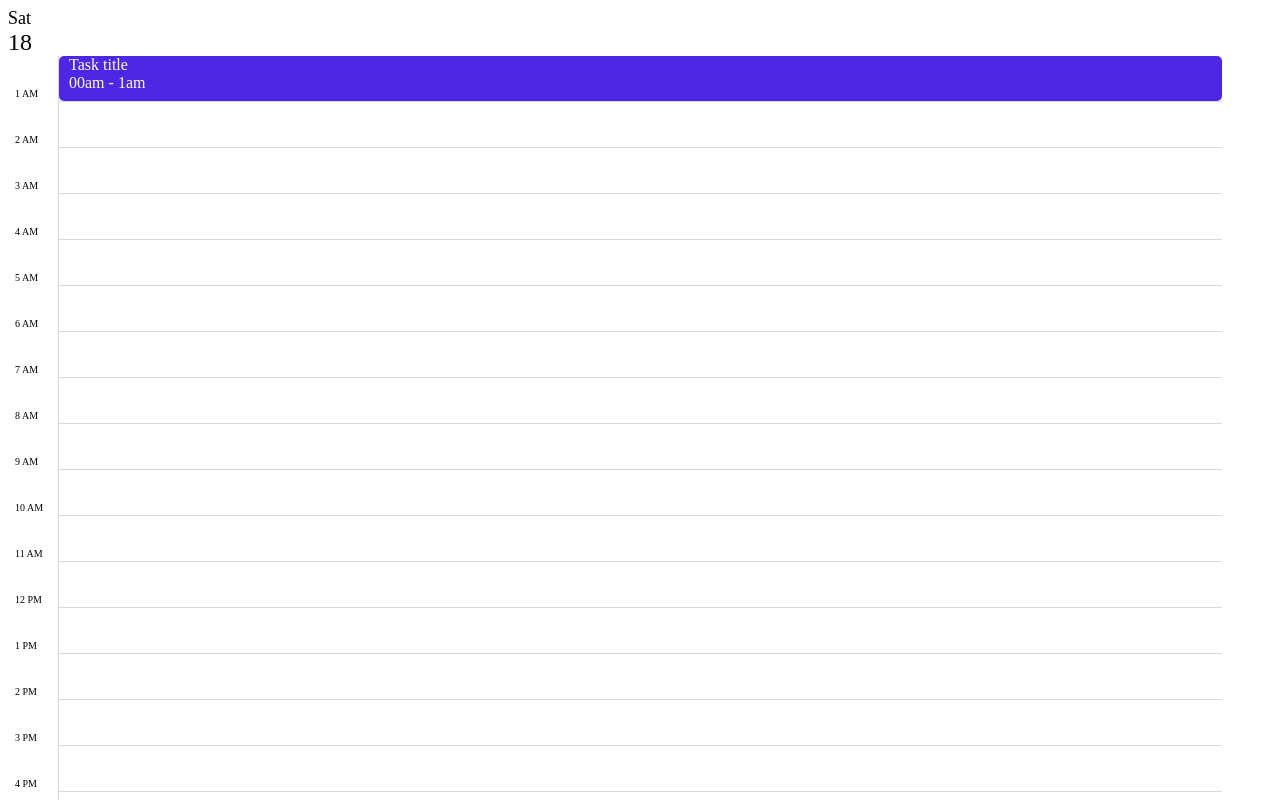
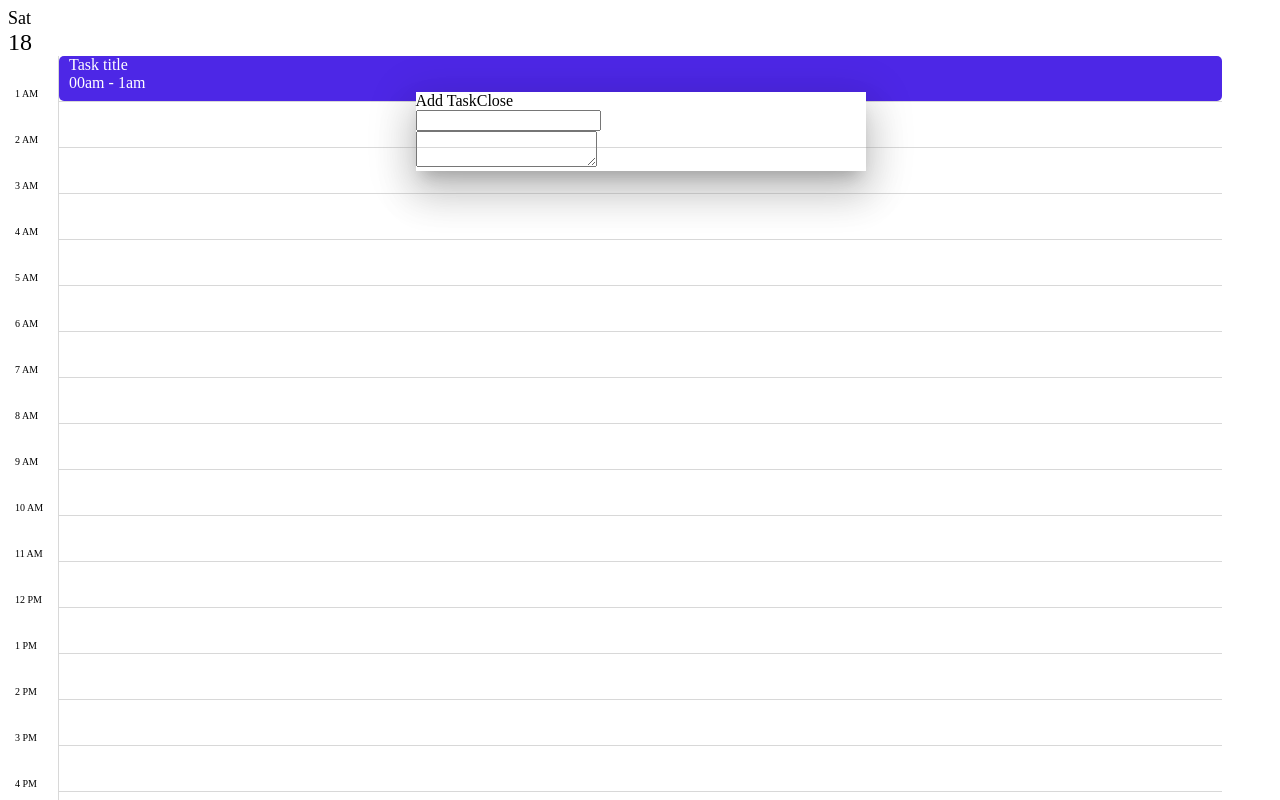
Before and after one commit to Ramu-Narasinga/FoqusMap-FE, an Angular app: page /dashboard in a window 1280 px wide. Both pictures are taken after a click on the element "1 AM". Shown: the top 800 px of the page. Built offline with nearby package versions, Linux system fonts and the light colour scheme.

Commit message:
working on time line moda

```diff
--- a/package.json
+++ b/package.json
@@ -18,6 +18,7 @@
     "@angular/platform-browser": "~12.2.0",
     "@angular/platform-browser-dynamic": "~12.2.0",
     "@angular/router": "~12.2.0",
+    "ng-pick-datetime": "^7.0.0",
     "rxjs": "~6.6.0",
     "tslib": "^2.3.0",
     "zone.js": "~0.11.4"
--- a/src/app/timeline/components/timeline-task-modal/timeline-task-modal.component.html
+++ b/src/app/timeline/components/timeline-task-modal/timeline-task-modal.component.html
@@ -0,0 +1,17 @@
+<div class="timeline-modal">
+
+  <div class="timeline-modal-header-title">
+    <span>Add Task</span>
+    <span>Close</span>
+  </div>
+
+  <div class="timeline-modal-body-container">
+    <div class="tlm-title-inp">
+      <input type="text" />
+    </div>
+    <div class="tlm-description-inp">
+      <textarea type="text"></textarea>
+    </div>
+  </div>
+
+</div>
--- a/src/app/timeline/components/timeline-task-modal/timeline-task-modal.component.scss
+++ b/src/app/timeline/components/timeline-task-modal/timeline-task-modal.component.scss
@@ -0,0 +1,12 @@
+.timeline-modal {
+  box-shadow: 0px 24px 38px 3px rgb(0 0 0 / 14%), 0px 9px 46px 8px rgb(0 0 0 / 12%), 0px 11px 15px -7px rgb(0 0 0 / 20%);
+  background: white;
+  position: relative;
+  top: 0;
+  width: 450px;
+  display: block;
+  margin: 0 auto;
+  .timeline-modal-header-title {
+    color: black;
+  }
+}
--- a/src/app/timeline/components/timeline-task/timeline-task.component.html
+++ b/src/app/timeline/components/timeline-task/timeline-task.component.html
@@ -1,4 +1,5 @@
 <div class="timeline-task-container">
   <div class="tl-task-title">Task title</div>
   <div class="tl-task-timeslot">{{task?.startTime}} - {{task?.endTime}}</div>
+  <app-timeline-task-modal></app-timeline-task-modal>
 </div>
```
Also changed, not shown: 1 other file (tests, documents, lock files or other folders).
